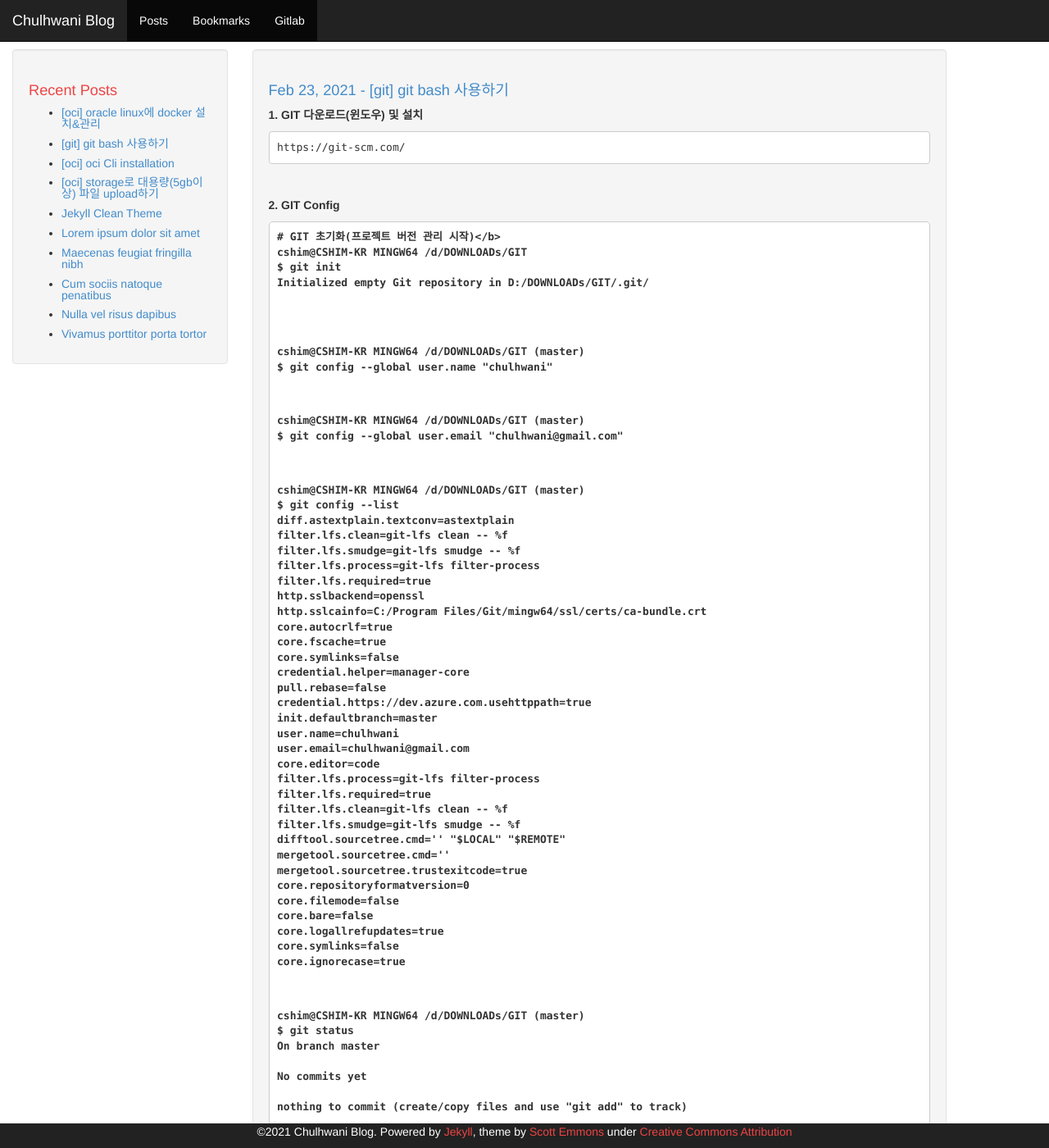
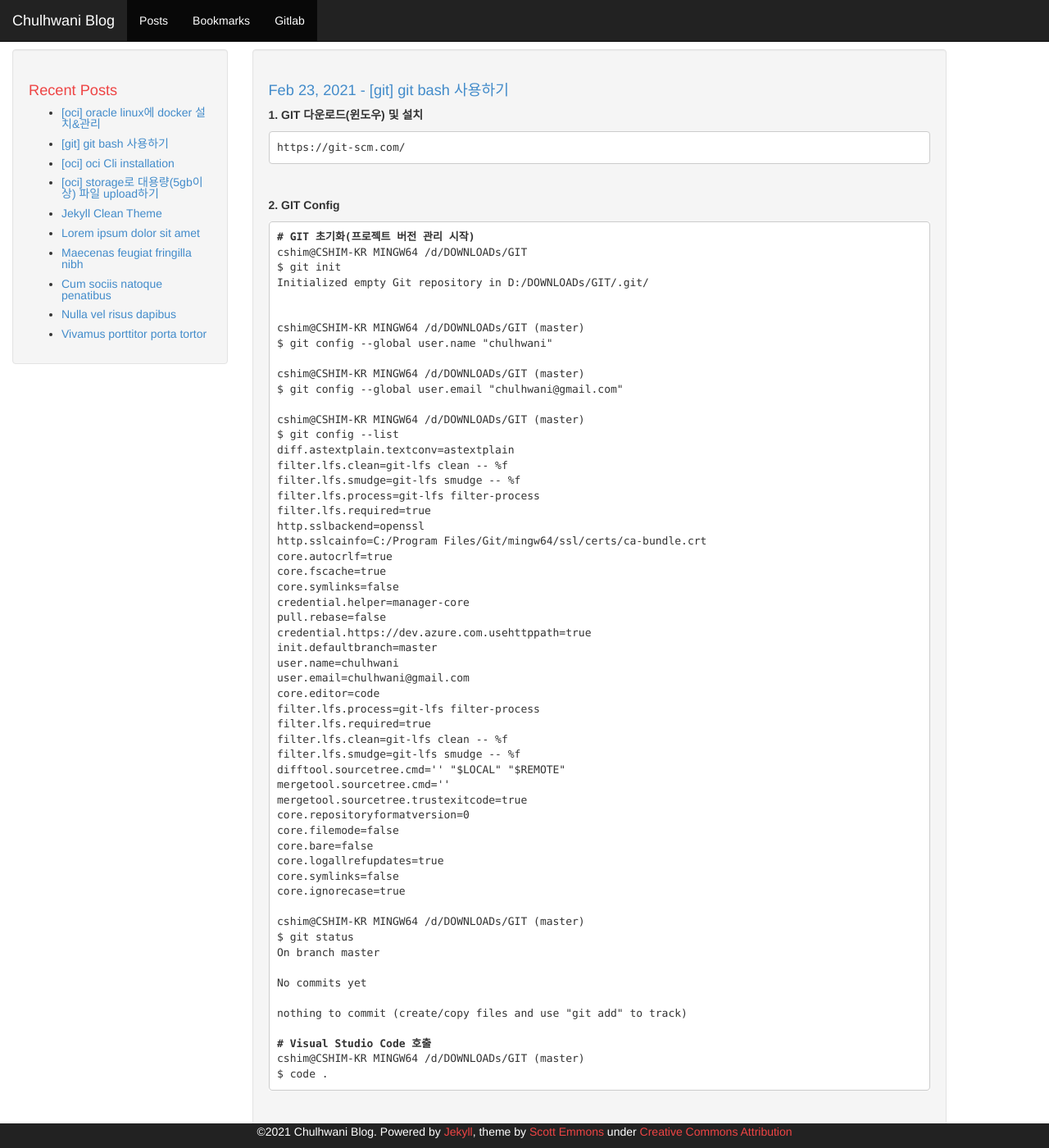
Before and after one commit to chulhwani/chulhwani.github.io, a Jekyll site: the page built from _posts/2021-02-23-[GIT] git bash 사용하기.md, in a window 1280 px wide and 1400 px high. Shown: the whole window at 82% size. Built offline with Jekyll 4.4.1, drawn with Linux system fonts in a browser that asks for light colours; our own code applies the rules of GitHub Pages for plain Markdown files; some of the changed text lies outside the part shown.

Commit message:
Update 2021-02-23-[GIT] git bash 사용하기.md

```diff
--- a/_posts/2021-02-23-[GIT] git bash 사용하기.md
+++ b/_posts/2021-02-23-[GIT] git bash 사용하기.md
@@ -5,21 +5,18 @@
 <strong>2. GIT Config</strong>
 <div class="language-plaintext highlighter-rouge">
 <div class="highlight">
-<pre class="highlight"><code><b><p># GIT 초기화(프로젝트 버전 관리 시작)</b>
+<pre class="highlight"><code><b># GIT 초기화(프로젝트 버전 관리 시작)</b>
 cshim@CSHIM-KR MINGW64 /d/DOWNLOADs/GIT
 $ git init
 Initialized empty Git repository in D:/DOWNLOADs/GIT/.git/<br>
-</p>
 
-<p>cshim@CSHIM-KR MINGW64 /d/DOWNLOADs/GIT (master)
+cshim@CSHIM-KR MINGW64 /d/DOWNLOADs/GIT (master)
 $ git config --global user.name "chulhwani"
-</p>
 
-<p>cshim@CSHIM-KR MINGW64 /d/DOWNLOADs/GIT (master)
+cshim@CSHIM-KR MINGW64 /d/DOWNLOADs/GIT (master)
 $ git config --global user.email "chulhwani@gmail.com"
-</p>
 
-<p>cshim@CSHIM-KR MINGW64 /d/DOWNLOADs/GIT (master)
+cshim@CSHIM-KR MINGW64 /d/DOWNLOADs/GIT (master)
 $ git config --list
 diff.astextplain.textconv=astextplain
 filter.lfs.clean=git-lfs clean -- %f
@@ -51,21 +48,18 @@ core.bare=false
 core.logallrefupdates=true
 core.symlinks=false
 core.ignorecase=true
-</p>
 
-<p>cshim@CSHIM-KR MINGW64 /d/DOWNLOADs/GIT (master)
+cshim@CSHIM-KR MINGW64 /d/DOWNLOADs/GIT (master)
 $ git status
 On branch master
 
 No commits yet
 
 nothing to commit (create/copy files and use "git add" to track)
-</p>
 
-<p><b># Visual Studio Code 호출</b>
+<b># Visual Studio Code 호출</b>
 cshim@CSHIM-KR MINGW64 /d/DOWNLOADs/GIT (master)
 $ code .
-</p>
 </code></pre>
 </div>
 </div>
@@ -76,7 +70,7 @@ $ code .
 <pre class="highlight"><code><b><p># GIT 매뉴얼 사용하기</b>
 git commit --help</p>
 
-<p><b># GIT 사용</b>
+<b># GIT 사용</b>
 touch README.md
 git init
 git add README.md
@@ -92,7 +86,7 @@ git init
 git add README.md
 git commit -m "first commit"
 git remote add origin https://github.com/chulhwani/HTML-Basics.git
-git push -u origin mastertouch README.md</p>
+git push -u origin mastertouch README.md
 </code></pre>
 </div>
 </div>
```
